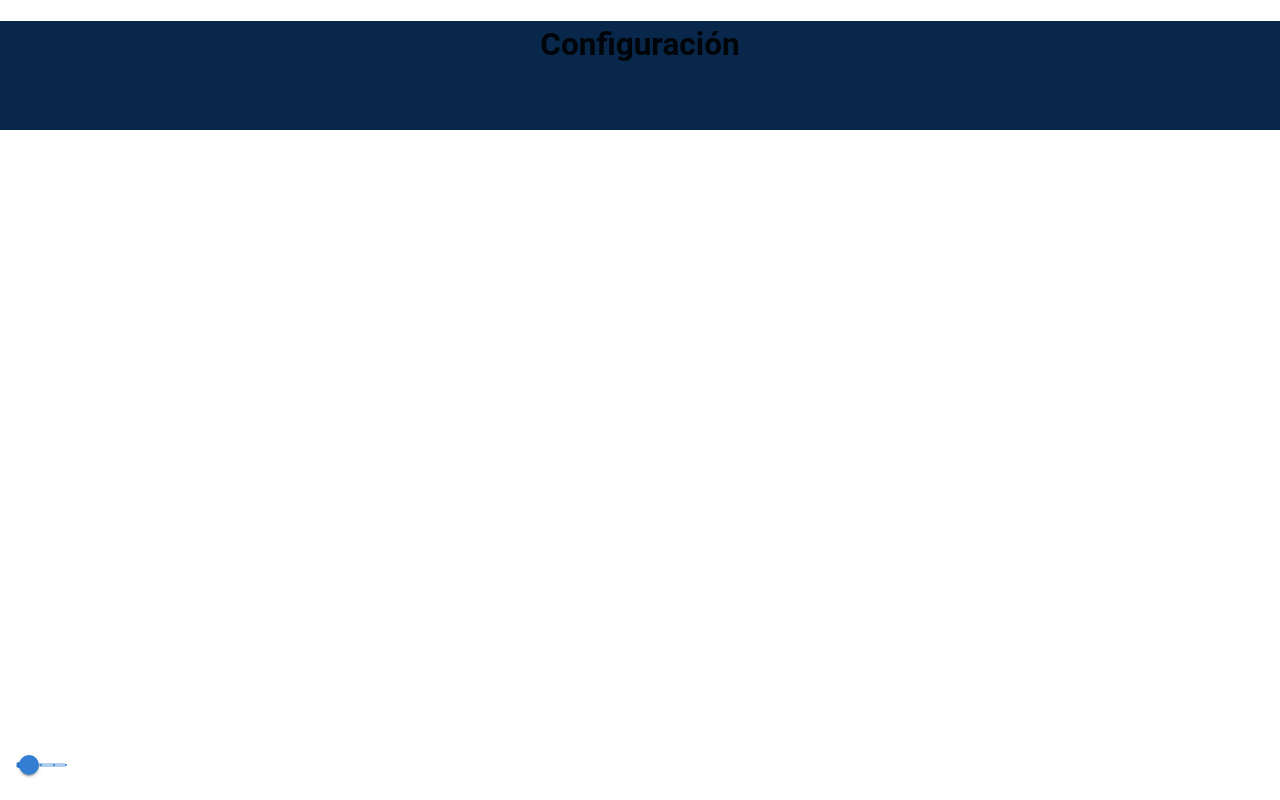
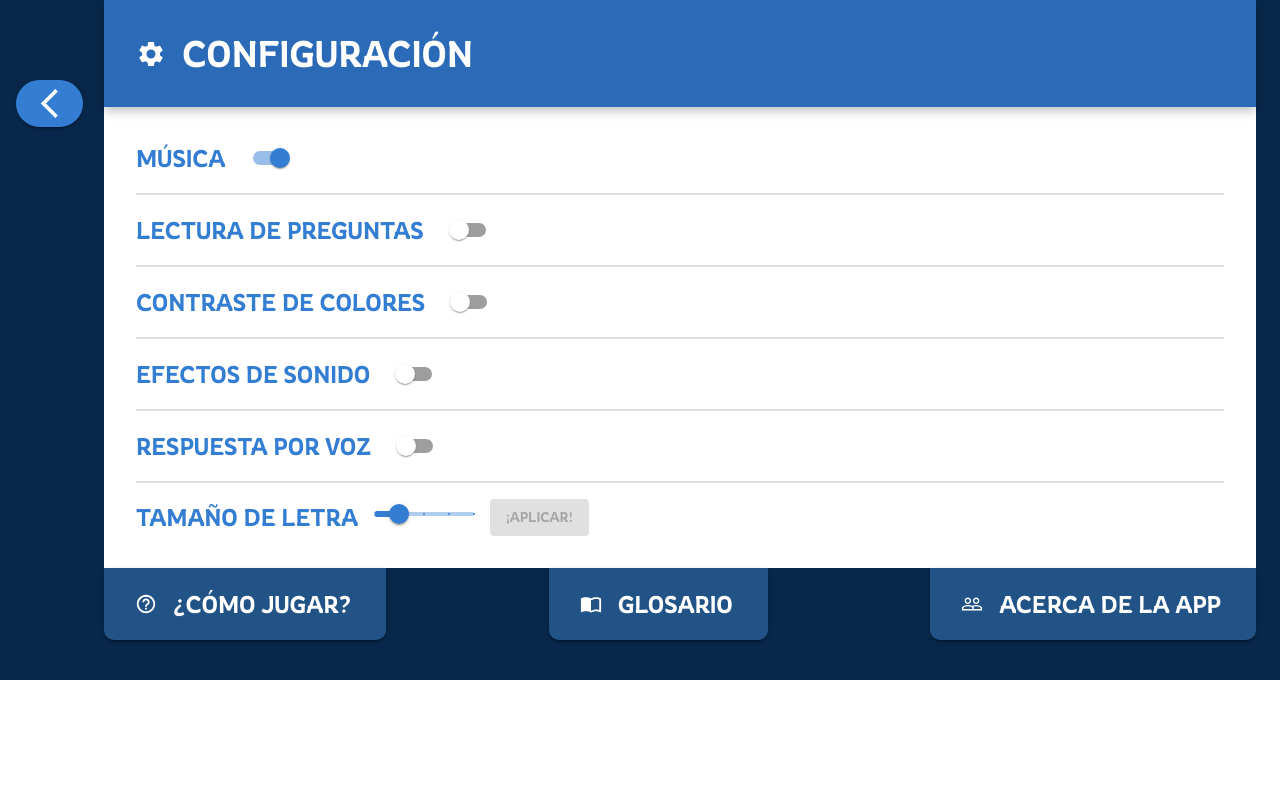
Before and after one commit to tadeovelis/Pasapalabra-ArroyoMaldonado-TPIntegradorDEU-2022, a React (Create React App) app: page /configuracion in a window 1280 px wide. Built offline with nearby package versions, Linux system fonts and the light colour scheme; the HTML template or start-up script is replaced by a standard one.

Commit message:
Reacomodar botones flotantes. Agregar botón Home. Armar sección configuración. Hacer ajuste de cambio de tamaño de letras, armando la función crearTema.

```diff
--- a/src/App.js
+++ b/src/App.js
@@ -4,7 +4,7 @@ import Juego from './components/Juego'
 import ComoJugar from './components/SeccionesComplementarias/ComoJugar'
 import Glosario from './components/SeccionesComplementarias/Glosario'
 import AcercaDeLaApp from './components/SeccionesComplementarias/AcercaDeLaApp'
-import Configuracion from './components/Configuracion'
+import Configuracion from './components/SeccionesComplementarias/Configuracion'
 
 import { BrowserRouter } from 'react-router-dom'
 import { Routes } from 'react-router-dom'
@@ -21,12 +21,14 @@ import configuracion from './data/configuracion.json'
 function App() {
 
   const [tamañoLetra, setTamañoLetra] = useState(configuracion.tamañoLetraPredeterminado);
-  const cambiarTamañoLetra = (e) => {
-    setTamañoLetra(e.target.value);
-    setTheme(createTheme(crearTema(tamañoLetra)));
-  };
 
   const [theme, setTheme] = useState(createTheme(crearTema(tamañoLetra)));
+
+  // Crea y asigna un nuevo tema basado en las configuraciones que recibe como parámetro
+  // del componente Configuracion.js
+  const cambiarTema = (configuraciones) => {
+    setTheme(createTheme(crearTema(configuraciones)));
+  }
 
 
   return (
@@ -42,28 +44,9 @@ function App() {
             <Route path="/como-jugar" element={<ComoJugar />} />
             <Route path="/glosario" element={<Glosario />} />
             <Route path="/acerca-de-la-app" element={<AcercaDeLaApp />} />
-            <Route path="/configuracion" element={<Configuracion />} />
+            <Route path="/configuracion" element={<Configuracion cambiarTema={cambiarTema} />} />
           </Routes>
         </BrowserRouter>
-
-        {/* Slider de tamaño de letra */}
-        <Slider
-          aria-label="Tamaño letra"
-          value={tamañoLetra}
-          onChange={cambiarTamañoLetra}
-          max={configuracion.tamañoLetraMaximo}
-          min={configuracion.tamañoLetraMinimo}
-          step={3}
-          marks={true}
-          sx={{
-            position: 'fixed',
-            bottom: 20,
-            maxWidth: 50,
-            left: 0,
-            mt: 10,
-            ml: 2,
-          }}
-        />
       </div>
     </ThemeProvider>
   );
--- a/src/components/BotonesFlotantes.js
+++ b/src/components/BotonesFlotantes.js
@@ -1,7 +1,8 @@
 import { Button, Slider } from "@mui/material"
 import { useNavigate } from "react-router-dom";
 import { Link } from "react-router-dom"
-import ArrowBackIosNewIcon from '@mui/icons-material/ArrowBackIosNew';
+import HomeIcon from '@mui/icons-material/Home';
+import SettingsIcon from '@mui/icons-material/Settings';
 import { useEffect, useState } from "react";
 import { useTheme } from "@emotion/react";
 
@@ -20,11 +21,11 @@ export default function BotonesFlotantes() {
     const cambiarTamañoLetra = (e) => {
         setTamañoLetra(e.target.value);
         theme.typography.fontSize = e.target.value;
-        console.log(theme.typography.fontSize);
     }
 
     return (
         <div>
+            {/* Botón HOME */}
             <Button
                 variant="contained"
                 component={Link}
@@ -37,9 +38,27 @@ export default function BotonesFlotantes() {
                     ml: 2,
                     borderRadius: 100
                 }}
-                to="/rosco"
+                to="/"
             >
-                <ArrowBackIosNewIcon fontSize="large" />
+                <HomeIcon fontSize="large" />
+            </Button>
+
+            {/* Botón CONFIGURACIÓN */}
+            <Button
+                variant="contained"
+                component={Link}
+                sx={{
+                    position: 'fixed',
+                    fontWeight: '500',
+                    left: 0,
+                    bottom: 0,
+                    mb: 10,
+                    ml: 2,
+                    borderRadius: 100
+                }}
+                to="/configuracion"
+            >
+                <SettingsIcon fontSize="large" />
             </Button>
 
         </div>
--- a/src/components/Configuracion.js
+++ /dev/null
@@ -1,8 +0,0 @@
-
-export default function Configuracion() {
-    return(
-        <div>
-            <h1>Configuración</h1>
-        </div>
-    )
-}
--- a/src/components/Juego.js
+++ b/src/components/Juego.js
@@ -14,6 +14,7 @@ import ModalPasapalabra from './Modals/ModalPasapalabra'
 import ModalPausa from './Modals/ModalPausa'
 import ModalSalir from './Modals/ModalSalir'
 import { compareTwoStrings } from 'string-similarity'
+import BotonesFlotantes from './BotonesFlotantes'
 
 
 /* Estados palabras/letras
@@ -136,6 +137,8 @@ export default function Juego(props) {
     }
 
     return (
+        <>
+            <BotonesFlotantes />
             <Container maxWidth={false}
                 sx={{
                     background: "#08274a",
@@ -212,5 +215,6 @@ export default function Juego(props) {
                 />
 
             </Container>
+        </>
     )
 }
--- /dev/null
+++ b/src/components/SeccionesComplementarias/Configuracion.js
@@ -0,0 +1,179 @@
+import SeccionComplementaria from "./SeccionComplementaria"
+
+import SettingsIcon from '@mui/icons-material/Settings';
+import { FormControlLabel, Grid, Slider, Switch, Typography, Button, Divider } from "@mui/material";
+import { useState } from "react";
+
+import configuracion from '../../data/configuracion.json'
+import { useTheme } from "@emotion/react";
+
+const espacioIconos = 2;
+
+const configuraciones = {
+
+}
+
+const divider = (
+    <Grid item sx={{ width: '100%' }}>
+        <Divider sx={{ width: '100%', borderBottomWidth: 2 }} />
+    </Grid>
+)
+
+export default function Configuracion(props) {
+
+    const [musica, setMusica] = useState(true);
+    const [lecturaPreguntas, setLecturaPreguntas] = useState(false);
+    const [contrasteColores, setContrasteColores] = useState(false);
+    const [tamañoLetra, setTamañoLetra] = useState(configuracion.tamañoLetraPredeterminado);
+    const [efectosSonidos, setEfectosSonidos] = useState(false);
+    const [respuestaPorVoz, setRespuestaPorVoz] = useState(false);
+
+    const [hayCambiosDeTamañoDeLetraAAplicar, setHayCambiosDeTamañoDeLetraAAplicar] = useState(false);
+
+    const theme = useTheme();
+
+    const cambiarTamañoLetra = (e) => {
+        setTamañoLetra(e.target.value);
+        chequearSiHayCambiosDeTamañoLetraAAplicar();
+    };
+
+    const aplicarCambioTamañoLetra = () => {
+        props.cambiarTema((
+            {
+                'musica': musica,
+                'lecturaPreguntas': lecturaPreguntas,
+                'contrasteColores': contrasteColores,
+                'tamañoLetra': tamañoLetra
+            }
+        ));
+        setHayCambiosDeTamañoDeLetraAAplicar(false)
+    }
+
+    const chequearSiHayCambiosDeTamañoLetraAAplicar = () => {
+        if (tamañoLetra !== theme.typography.fontSize)
+            setHayCambiosDeTamañoDeLetraAAplicar(true)
+        else setHayCambiosDeTamañoDeLetraAAplicar(false)
+    }
+
+    return (
+        <SeccionComplementaria
+            titulo="Configuración"
+            icono={<SettingsIcon sx={{ mr: espacioIconos, fontSize: 30 }} />}
+            contenido={
+                <>
+
+                    <Grid
+                        container
+                        display="flex"
+                        color="primary.main"
+                        spacing={2}
+                    >
+                        <Grid item container alignItems="center" spacing={2}>
+                            <Grid item><Typography variant="h3">Música</Typography></Grid>
+                            <Grid item>
+                                <Switch
+                                    name="musica"
+                                    size="large"
+                                    checked={musica}
+                                    onChange={e => setMusica(e.target.checked)}
+                                    inputProps={{ 'aria-label': 'controlled' }}
+                                />
+                            </Grid>
+                        </Grid>
+
+                        {divider}
+
+                        <Grid item container alignItems="center" spacing={2}>
+                            <Grid item><Typography variant="h3">Lectura de preguntas</Typography></Grid>
+                            <Grid item>
+                                <Switch
+                                    name="lectura-preguntas"
+                                    size="large"
+                                    checked={lecturaPreguntas}
+                                    onChange={e => setLecturaPreguntas(e.target.checked)}
+                                    inputProps={{ 'aria-label': 'controlled' }}
+                                />
+                            </Grid>
+                        </Grid>
+
+                        {divider}
+
+                        <Grid item container alignItems="center" spacing={2}>
+                            <Grid item><Typography variant="h3">Contraste de colores</Typography></Grid>
+                            <Grid item>
+                                <Switch
+                                    name="contraste-colores"
+                                    size="large"
+                                    checked={contrasteColores}
+                                    onChange={e => setContrasteColores(e.target.checked)}
+                                    inputProps={{ 'aria-label': 'controlled' }}
+                                />
+                            </Grid>
+                        </Grid>
+
+                        {divider}
+
+                        <Grid item container alignItems="center" spacing={2}>
+                            <Grid item><Typography variant="h3">Efectos de sonido</Typography></Grid>
+                            <Grid item>
+                                <Switch
+                                    name="efectos-sonidos"
+                                    size="large"
+                                    checked={efectosSonidos}
+                                    onChange={e => setEfectosSonidos(e.target.checked)}
+                                    inputProps={{ 'aria-label': 'controlled' }}
+                                />
+                            </Grid>
+                        </Grid>
+
+                        {divider}
+
+                        <Grid item container alignItems="center" spacing={2}>
+                            <Grid item><Typography variant="h3">Respuesta por voz</Typography></Grid>
+                            <Grid item>
+                                <Switch
+                                    name="respuesta-por-voz"
+                                    size="large"
+                                    checked={respuestaPorVoz}
+                                    onChange={e => setRespuestaPorVoz(e.target.checked)}
+                                    inputProps={{ 'aria-label': 'controlled' }}
+                                />
+                            </Grid>
+                        </Grid>
+
+                        {divider}
+
+                        <Grid item container alignItems="center" spacing={2}>
+                            <Grid item><Typography variant="h3">Tamaño de letra</Typography></Grid>
+                            <Grid item>
+                                <Slider
+                                    aria-label="Tamaño letra"
+                                    value={tamañoLetra}
+                                    onChange={cambiarTamañoLetra}
+                                    max={configuracion.tamañoLetraMaximo}
+                                    min={configuracion.tamañoLetraMinimo}
+                                    step={3}
+                                    marks={true}
+                                    sx={{
+                                        minWidth: 100
+                                    }}
+                                />
+                            </Grid>
+                            <Grid item>
+                                <Button
+                                    variant="contained"
+                                    disabled={!hayCambiosDeTamañoDeLetraAAplicar}
+                                    onClick={aplicarCambioTamañoLetra}
+                                >¡Aplicar!
+                                </Button>
+                            </Grid>
+                        </Grid>
+
+                    </Grid>
+
+                </>
+            }
+            backgroundColor="white"
+        />
+    )
+}
--- a/src/components/SeccionesComplementarias/SeccionComplementaria.js
+++ b/src/components/SeccionesComplementarias/SeccionComplementaria.js
@@ -1,15 +1,37 @@
-import { Grid, Typography } from "@mui/material";
+import { Button, Grid, Typography } from "@mui/material";
 import { Box, Container } from "@mui/system";
 import BotonesFlotantes from "../BotonesFlotantes";
+import { Link } from "react-router-dom"
 import HeaderAbajo from "../HeaderAbajo";
+import ArrowBackIosNewIcon from '@mui/icons-material/ArrowBackIosNew';
+
 
 
 export default function SeccionComplementaria(props) {
+
+    const backgroundColor = (props.backgroundColor === undefined) ? 'primary.main' : props.backgroundColor;
+
     return (
         <div>
-            <BotonesFlotantes />
+            {/* Botón ATRÁS */}
+            <Button
+                variant="contained"
+                component={Link}
+                sx={{
+                    position: 'fixed',
+                    fontWeight: '500',
+                    left: 0,
+                    top: 0,
+                    mt: 10,
+                    ml: 2,
+                    borderRadius: 100
+                }}
+                to="/rosco"
+            >
+                <ArrowBackIosNewIcon fontSize="large" />
+            </Button>
             <Container sx={{ marginX: 10 }}>
-                <Box sx={{ backgroundColor: 'primary.main', color: 'white' }}>
+                <Box sx={{ backgroundColor: backgroundColor, color: 'white' }}>
                     <Box
                         sx={{
                             p: 4,
@@ -21,7 +43,7 @@ export default function SeccionComplementaria(props) {
                         }}
                     >
                         <Grid container alignItems="center" direction="row">
-                            <Grid item sx={{position: 'relative', top: '4px'}}>{props.icono}</Grid>
+                            <Grid item sx={{ position: 'relative', top: '4px' }}>{props.icono}</Grid>
                             <Grid item>
                                 <Typography variant="h1" color="white"
                                     sx={{
@@ -34,7 +56,7 @@ export default function SeccionComplementaria(props) {
                             </Grid>
                         </Grid>
                     </Box>
-                    <Box sx={{p: 4}}>
+                    <Box sx={{ p: 4 }}>
                         {props.contenido}
                     </Box>
                 </Box>
--- a/src/helpers/theming.js
+++ b/src/helpers/theming.js
@@ -4,10 +4,16 @@ import RowdiesFontBold from '../fonts/Rowdies-Bold.ttf'
 
 /*
 
-Se crea el tema. Recibe algunos parámetros customizables.
+Se crea el tema. Recibe algunos parámetros customizables:
+
+- tamañoLetra
+- ?
+- ?
 
 */
 
+// Acá se cambia la relación de tamaño de todas las tipografías,
+// con respecto al fontSize del theme (definido en App.js)
 const tamañosLetrasVariantes = {
     'h1': '2.3em !important',
     'h2': '2.5em !important',
@@ -17,7 +23,9 @@ const tamañosLetrasVariantes = {
 }
 
 
-export default function crearTema(tamañoLetra) {
+export default function crearTema(configuraciones) {
+
+    const tamañoLetra = configuraciones.tamañoLetra;
 
     // Cambiar theme global de la app
     const opcionesTema = {
```
Lines whose indentation alone changed are shown as unchanged.
